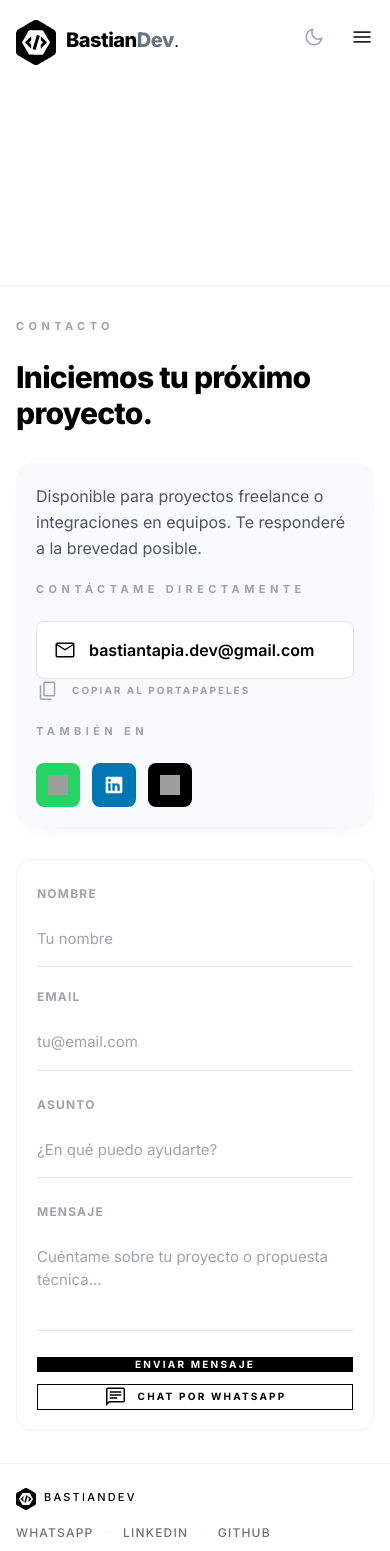
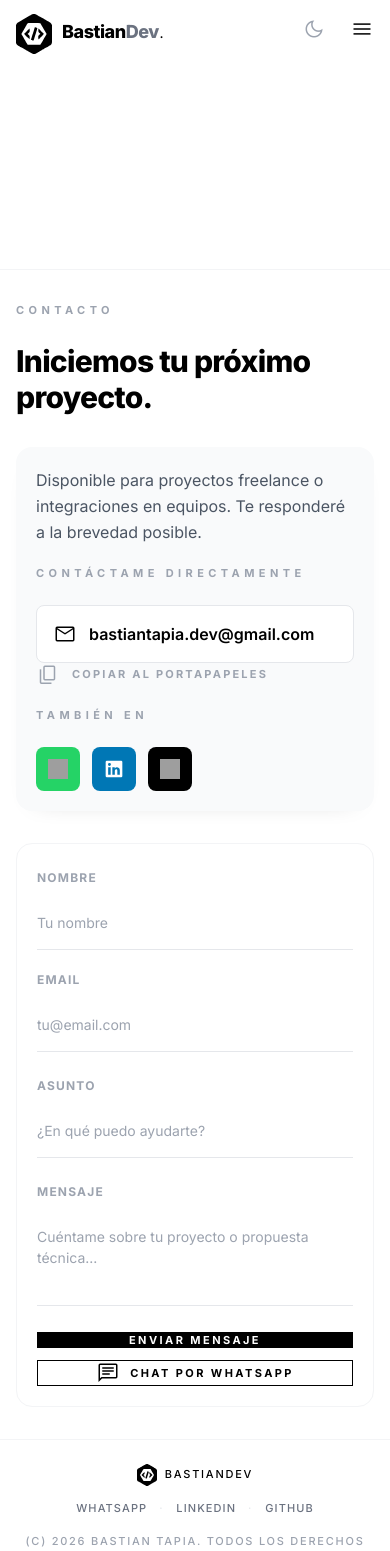
Before and after one commit to BlackDFCN/Portfolio, a Next.js app: page /contacto in a window 390 px wide. Shown: the top 1551 px of the page. Built offline with nearby package versions, Linux system fonts and the light colour scheme; grey boxes are pictures that could not be loaded.

Commit message:
Refactor typography styles across the application to use clamp for responsive font sizes, enhancing readability on various screen sizes. Updated button and text components in globals.css, layout.tsx, page.tsx, and other components to ensure consistent styling and improved user experience.

```diff
--- a/app/globals.css
+++ b/app/globals.css
@@ -120,7 +120,8 @@ body {
 }
 
 .nav-link {
-  @apply relative text-[11px] font-bold uppercase tracking-[0.2em] text-gray-400;
+  @apply relative font-bold uppercase tracking-[0.2em] text-gray-400;
+  font-size: clamp(11px, 0.9vw, 12px);
   transition: color var(--transition-base);
 }
 
@@ -149,7 +150,8 @@ body {
 }
 
 .eyebrow {
-  @apply mb-6 block text-[11px] font-bold uppercase tracking-[0.4em] text-gray-400;
+  @apply mb-6 block font-bold uppercase tracking-[0.4em] text-gray-400;
+  font-size: clamp(11px, 0.9vw, 12px);
 }
 
 .dark .eyebrow {
@@ -186,7 +188,9 @@ body {
 }
 
 .btn-talk {
-  @apply rounded-full bg-black px-6 py-2.5 text-[11px] font-bold uppercase tracking-widest text-white;
+  @apply rounded-full bg-black font-bold uppercase tracking-widest text-white;
+  font-size: clamp(11px, 0.9vw, 12px);
+  padding: clamp(0.45rem, 1vw, 0.65rem) clamp(1.25rem, 2vw, 1.5rem);
   transition: transform var(--transition-fast);
 }
 
@@ -226,7 +230,9 @@ body {
 }
 
 .btn-primary {
-  @apply flex items-center gap-3 bg-black px-8 py-4 text-[11px] font-bold uppercase tracking-[0.2em] text-white;
+  @apply flex items-center gap-3 bg-black font-bold uppercase tracking-[0.2em] text-white;
+  font-size: clamp(11px, 0.9vw, 12px);
+  padding: clamp(0.8rem, 1.5vw, 1rem) clamp(1.5rem, 2.2vw, 2rem);
   transition: transform var(--transition-base), box-shadow var(--transition-base), background-color var(--transition-base);
 }
 
@@ -239,7 +245,9 @@ body {
 }
 
 .btn-secondary {
-  @apply flex items-center gap-3 border border-black px-8 py-4 text-[11px] font-bold uppercase tracking-[0.2em] text-black;
+  @apply flex items-center gap-3 border border-black font-bold uppercase tracking-[0.2em] text-black;
+  font-size: clamp(11px, 0.9vw, 12px);
+  padding: clamp(0.8rem, 1.5vw, 1rem) clamp(1.5rem, 2.2vw, 2rem);
   transition: background-color var(--transition-base), transform var(--transition-base);
 }
 
@@ -252,7 +260,9 @@ body {
 }
 
 .filter-btn {
-  @apply rounded-full border border-gray-200/60 bg-white px-6 py-2.5 text-[12px] font-bold uppercase tracking-[0.3em] text-gray-500;
+  @apply rounded-full border border-gray-200/60 bg-white font-bold uppercase tracking-[0.3em] text-gray-500;
+  font-size: clamp(11px, 0.9vw, 12px);
+  padding: clamp(0.5rem, 1vw, 0.7rem) clamp(1.25rem, 2vw, 1.5rem);
   transition: border-color var(--transition-base), background-color var(--transition-base), color var(--transition-base), transform var(--transition-fast);
   box-shadow: 0 1px 3px 0 rgba(0, 0, 0, 0.02);
 }
@@ -273,7 +283,7 @@ body {
 }
 
 .stack-category-card {
-  @apply card-hover-base flex flex-col items-start gap-4 bg-white p-10;
+  @apply card-hover-base flex flex-col items-start gap-4 bg-white p-8 sm:p-10;
 }
 
 .project-card {
@@ -289,24 +299,28 @@ body {
 }
 
 .project-card-content {
-  @apply flex flex-col p-5;
+  @apply flex flex-col p-4 sm:p-5;
 }
 
 .project-card-category {
-  @apply mb-2 inline-flex text-[12px] font-bold uppercase tracking-[0.3em] text-gray-400;
+  @apply mb-2 inline-flex font-bold uppercase tracking-[0.3em] text-gray-400;
+  font-size: clamp(11px, 0.9vw, 12px);
   letter-spacing: 0.3em;
 }
 
 .project-card-title {
-  @apply mb-2 text-lg font-extrabold leading-tight tracking-tight text-black;
+  @apply mb-2 font-extrabold leading-tight tracking-tight text-black;
+  font-size: clamp(16px, 1.4vw, 20px);
 }
 
 .project-card-description {
-  @apply mb-3 text-[14px] leading-relaxed text-gray-500;
+  @apply mb-3 leading-relaxed text-gray-500;
+  font-size: clamp(14px, 1.05vw, 16px);
 }
 
 .project-tag {
-  @apply inline-flex items-center rounded-full border border-gray-200 bg-gray-50 px-3 py-1 text-[12px] font-bold uppercase tracking-[0.2em] text-gray-600;
+  @apply inline-flex items-center rounded-full border border-gray-200 bg-gray-50 px-3 py-1 font-bold uppercase tracking-[0.2em] text-gray-600;
+  font-size: clamp(11px, 0.9vw, 12px);
   transition: border-color var(--transition-base), background-color var(--transition-base), color var(--transition-base), transform var(--transition-fast);
 }
 
@@ -316,7 +330,8 @@ body {
 }
 
 .project-card-link {
-  @apply inline-flex w-full items-center justify-center gap-2 rounded-md border border-gray-200 bg-gray-50 py-3 text-[11px] font-bold uppercase tracking-wide text-gray-900;
+  @apply inline-flex w-full items-center justify-center gap-2 rounded-md border border-gray-200 bg-gray-50 py-3 font-bold uppercase tracking-wide text-gray-900;
+  font-size: clamp(11px, 0.9vw, 12px);
   transition: border-color var(--transition-base), background-color var(--transition-base), color var(--transition-base), box-shadow var(--transition-base), transform var(--transition-fast);
 }
 
@@ -326,11 +341,12 @@ body {
 }
 
 .service-card {
-  @apply card-hover-base flex flex-col gap-4 bg-white p-8;
+  @apply card-hover-base flex flex-col gap-4 bg-white p-6 sm:p-8;
 }
 
 .footer-social-link {
-  @apply text-[12px] font-medium uppercase tracking-widest text-gray-500;
+  @apply font-medium uppercase tracking-widest text-gray-500;
+  font-size: clamp(11px, 0.9vw, 12px);
   transition: color var(--transition-base);
 }
 
@@ -339,11 +355,13 @@ body {
 }
 
 .tech-pill {
-  @apply flex items-center gap-2 rounded border border-gray-100 bg-white px-3 py-1.5 text-[10px] font-bold uppercase tracking-wider text-gray-600;
+  @apply flex items-center gap-2 rounded border border-gray-100 bg-white px-3 py-1.5 font-bold uppercase tracking-wider text-gray-600;
+  font-size: clamp(11px, 0.9vw, 12px);
 }
 
 .arch-node {
-  @apply border border-gray-200 bg-white p-4 text-center text-[10px] font-bold uppercase tracking-widest;
+  @apply border border-gray-200 bg-white p-4 text-center font-bold uppercase tracking-widest;
+  font-size: clamp(11px, 0.9vw, 12px);
 }
 
 .code-block {
@@ -369,7 +387,8 @@ body {
 }
 
 .social-pill {
-  @apply whitespace-nowrap rounded-full border border-gray-100 px-5 py-2.5 text-[10px] font-bold uppercase tracking-widest;
+  @apply whitespace-nowrap rounded-full border border-gray-100 px-5 py-2.5 font-bold uppercase tracking-widest;
+  font-size: clamp(11px, 0.9vw, 12px);
   transition: border-color var(--transition-slow), background-color var(--transition-slow), color var(--transition-slow);
 }
 
@@ -378,7 +397,8 @@ body {
 }
 
 .form-input {
-  @apply w-full border-b border-gray-200 bg-white px-0 py-4 text-[15px];
+  @apply w-full border-b border-gray-200 bg-white px-0 py-4;
+  font-size: clamp(14px, 1.05vw, 16px);
   transition: border-color var(--transition-base);
 }
 
@@ -538,11 +558,13 @@ body {
 }
 
 .mdx-content h2 {
-  @apply mb-6 text-[11px] font-bold uppercase tracking-[0.4em] text-black;
+  @apply mb-6 font-bold uppercase tracking-[0.4em] text-black;
+  font-size: clamp(11px, 0.9vw, 12px);
 }
 
 .mdx-content h3 {
-  @apply mb-4 text-[11px] font-bold uppercase tracking-widest text-black;
+  @apply mb-4 font-bold uppercase tracking-widest text-black;
+  font-size: clamp(11px, 0.9vw, 12px);
 }
 
 .dark .mdx-content h2,
--- a/components/ContactForm.tsx
+++ b/components/ContactForm.tsx
@@ -51,11 +51,11 @@ export default function ContactForm() {
     <form className="space-y-5" onSubmit={handleSubmit}>
       <div className="grid grid-cols-1 gap-4 md:grid-cols-2">
         <div className="space-y-2">
-          <label htmlFor="name" className="text-[12px] font-bold uppercase tracking-widest text-gray-400">
+          <label htmlFor="name" className="text-[clamp(12px,0.95vw,13px)] font-bold uppercase tracking-widest text-gray-400">
             Nombre
           </label>
           <input
-            className="form-input py-3 text-[14px]"
+            className="form-input py-3 text-[clamp(14px,1.05vw,16px)]"
             id="name"
             name="name"
             placeholder="Tu nombre"
@@ -65,11 +65,11 @@ export default function ContactForm() {
           />
         </div>
         <div className="space-y-2">
-          <label htmlFor="email" className="text-[12px] font-bold uppercase tracking-widest text-gray-400">
+          <label htmlFor="email" className="text-[clamp(12px,0.95vw,13px)] font-bold uppercase tracking-widest text-gray-400">
             Email
           </label>
           <input
-            className="form-input py-3 text-[14px]"
+            className="form-input py-3 text-[clamp(14px,1.05vw,16px)]"
             id="email"
             name="email"
             placeholder="tu@email.com"
@@ -80,11 +80,11 @@ export default function ContactForm() {
         </div>
       </div>
       <div className="space-y-2">
-        <label htmlFor="subject" className="text-[12px] font-bold uppercase tracking-widest text-gray-400">
+        <label htmlFor="subject" className="text-[clamp(12px,0.95vw,13px)] font-bold uppercase tracking-widest text-gray-400">
           Asunto
         </label>
         <input
-          className="form-input py-3 text-[14px]"
+          className="form-input py-3 text-[clamp(14px,1.05vw,16px)]"
           id="subject"
           name="subject"
           placeholder="¿En qué puedo ayudarte?"
@@ -93,11 +93,11 @@ export default function ContactForm() {
         />
       </div>
       <div className="space-y-2">
-        <label htmlFor="message" className="text-[12px] font-bold uppercase tracking-widest text-gray-400">
+        <label htmlFor="message" className="text-[clamp(12px,0.95vw,13px)] font-bold uppercase tracking-widest text-gray-400">
           Mensaje
         </label>
         <textarea
-          className="form-input resize-none py-3 text-[14px]"
+          className="form-input resize-none py-3 text-[clamp(14px,1.05vw,16px)]"
           id="message"
           name="message"
           placeholder="Cuéntame sobre tu proyecto o propuesta técnica..."
@@ -107,14 +107,14 @@ export default function ContactForm() {
       </div>
       <div className="flex flex-col items-center gap-3 sm:flex-row">
           <button
-            className="contact-cta group flex h-[52px] w-full flex-1 items-center justify-center gap-2.5 bg-black text-[10px] font-bold uppercase tracking-[0.22em] text-white active:scale-95 dark:bg-white dark:text-black"
+            className="contact-cta group flex h-[52px] w-full flex-1 items-center justify-center gap-2.5 bg-black text-[clamp(11px,0.9vw,12px)] font-bold uppercase tracking-[0.22em] text-white active:scale-95 dark:bg-white dark:text-black"
           disabled={status === "loading"}
           type="submit"
         >
           {status === "loading" ? "Enviando..." : "Enviar mensaje"}
         </button>
         <a
-          className="contact-cta group flex h-[52px] w-full flex-1 items-center justify-center gap-2.5 border border-black bg-white text-[10px] font-bold uppercase tracking-[0.22em] text-black hover:bg-black hover:text-white active:scale-95 dark:border-white dark:bg-[#0f0f0f] dark:text-white dark:hover:bg-white dark:hover:text-black"
+          className="contact-cta group flex h-[52px] w-full flex-1 items-center justify-center gap-2.5 border border-black bg-white text-[clamp(11px,0.9vw,12px)] font-bold uppercase tracking-[0.22em] text-black hover:bg-black hover:text-white active:scale-95 dark:border-white dark:bg-[#0f0f0f] dark:text-white dark:hover:bg-white dark:hover:text-black"
           href="https://wa.me/56900000000"
           rel="noreferrer"
           target="_blank"
--- a/components/CopyEmailButton.tsx
+++ b/components/CopyEmailButton.tsx
@@ -7,7 +7,7 @@ type CopyEmailButtonProps = {
 export default function CopyEmailButton({ email }: CopyEmailButtonProps) {
   return (
     <button
-      className="flex w-fit items-center gap-3 text-[10px] font-bold uppercase tracking-[0.2em] text-gray-400 transition-colors duration-200 hover:text-black dark:text-gray-400 dark:hover:text-white"
+      className="flex w-fit items-center gap-3 text-[clamp(11px,0.9vw,12px)] font-bold uppercase tracking-[0.2em] text-gray-400 transition-colors duration-200 hover:text-black dark:text-gray-400 dark:hover:text-white"
       onClick={() => navigator.clipboard.writeText(email)}
       type="button"
     >
--- a/components/Footer.tsx
+++ b/components/Footer.tsx
@@ -5,7 +5,7 @@ export default function Footer() {
   return (
     <footer className="border-t border-gray-100 bg-white dark:border-white/10 dark:bg-[#0c0c0c]">
       <div className="section-container py-6">
-        <div className="flex flex-wrap items-center justify-between gap-4 text-[11px] font-medium uppercase tracking-[0.2em] text-gray-400">
+        <div className="flex flex-col items-center gap-4 text-center text-[clamp(11px,0.9vw,12px)] font-medium uppercase tracking-[0.16em] text-gray-400 sm:flex-row sm:justify-between sm:text-left sm:tracking-[0.2em]">
           <Link className="flex items-center gap-2" href="/">
             <span className="relative h-5 w-5">
               <Image
@@ -25,7 +25,7 @@ export default function Footer() {
             </span>
             <span className="text-black dark:text-white">BASTIANDEV</span>
           </Link>
-          <div className="flex flex-wrap items-center gap-3">
+          <div className="flex flex-wrap items-center justify-center gap-3 sm:justify-start">
             <Link className="footer-social-link" href="https://wa.me/56959800748" target="_blank" rel="noopener noreferrer">
               WhatsApp
             </Link>
--- a/components/Header.tsx
+++ b/components/Header.tsx
@@ -84,11 +84,11 @@ export default function Header() {
 
   return (
     <header className="sticky top-0 z-50 w-full border-b border-gray-100 bg-white/80 backdrop-blur-xl [-webkit-backdrop-filter:blur(24px)] dark:border-white/10 dark:bg-[#0c0c0c]/80">
-      <nav className="section-container flex h-20 items-center justify-between">
-        <div className="flex items-center gap-4">
+      <nav className="section-container flex h-16 items-center justify-between md:h-20">
+        <div className="flex items-center gap-3 md:gap-4">
           <Link className="group flex items-center gap-2.5" href="/">
             {/* Icon */}
-            <span className="relative h-10 w-10">
+            <span className="relative h-9 w-9 md:h-10 md:w-10">
               <Image
                 src="/icon-negro.svg"
                 alt="BastianDev"
@@ -107,7 +107,7 @@ export default function Header() {
               />
             </span>
             {/* Logo Text */}
-            <span className="text-xl font-extrabold tracking-tight">
+            <span className="text-lg font-extrabold tracking-tight md:text-xl">
               <span className="text-black dark:text-white">Bastian</span>
               <span className="text-gray-500 dark:text-gray-400">Dev</span>
               <span className="font-light text-black dark:text-white">.</span>
--- a/components/MermaidDiagram.tsx
+++ b/components/MermaidDiagram.tsx
@@ -51,7 +51,7 @@ export default function MermaidDiagram({
   return (
     <div className="mermaid-wrapper">
       {title ? (
-        <p className="mb-4 text-[10px] font-bold uppercase tracking-[0.3em] text-gray-400 dark:text-gray-500">
+        <p className="mb-4 text-[clamp(11px,0.9vw,12px)] font-bold uppercase tracking-[0.3em] text-gray-400 dark:text-gray-500">
           {title}
         </p>
       ) : null}
--- a/components/ProjectArchitecture.tsx
+++ b/components/ProjectArchitecture.tsx
@@ -11,7 +11,7 @@ export default function ProjectArchitecture({
   return (
     <section className="border-y border-gray-100 bg-gray-50/50 py-20 lg:py-32 dark:border-white/10 dark:bg-white/5">
       <div className="section-container text-center">
-        <h2 className="mb-12 text-[11px] font-bold uppercase tracking-[0.4em] text-black dark:text-white">
+        <h2 className="mb-12 text-[clamp(11px,0.9vw,12px)] font-bold uppercase tracking-[0.4em] text-black dark:text-white">
           03 / Arquitectura del Sistema
         </h2>
         <div className="mx-auto max-w-5xl px-0 py-8 sm:px-6 sm:py-12">
@@ -46,7 +46,7 @@ export default function ProjectArchitecture({
                 {architecture.persistence.map((item) => (
                   <div className="flex flex-col items-center" key={item}>
                     <div className="arch-node px-8">{item}</div>
-                    <span className="mt-2 text-[9px] uppercase tracking-widest text-gray-400 dark:text-gray-500">
+                    <span className="mt-2 text-[clamp(11px,0.9vw,12px)] uppercase tracking-widest text-gray-400 dark:text-gray-500">
                       {item === "Redis" ? "Cache / Streams" : "Persistence"}
                     </span>
                   </div>
--- a/components/ProjectMetrics.tsx
+++ b/components/ProjectMetrics.tsx
@@ -10,10 +10,10 @@ export default function ProjectMetrics({ metrics }: { metrics: ProjectMetric[] }
       <div className="section-container grid gap-12 text-center md:grid-cols-3">
         {metrics.map((metric) => (
           <div className="text-center" key={metric.label}>
-            <h3 className="mb-3 text-4xl font-extrabold sm:text-5xl lg:text-6xl">
+            <h3 className="mb-3 text-[clamp(32px,5vw,64px)] font-extrabold">
               {metric.value}
             </h3>
-            <p className="text-[11px] font-bold uppercase tracking-[0.3em] text-gray-400">
+            <p className="text-[clamp(11px,0.9vw,12px)] font-bold uppercase tracking-[0.3em] text-gray-400">
               {metric.label}
             </p>
           </div>
```
Also changed, not shown: app/layout.tsx (+7 -1 lines), app/page.tsx (+21 -21 lines), app/proyectos/[slug]/page.tsx (+14 -14 lines), components/ProjectHero.tsx (+4 -3 lines).
